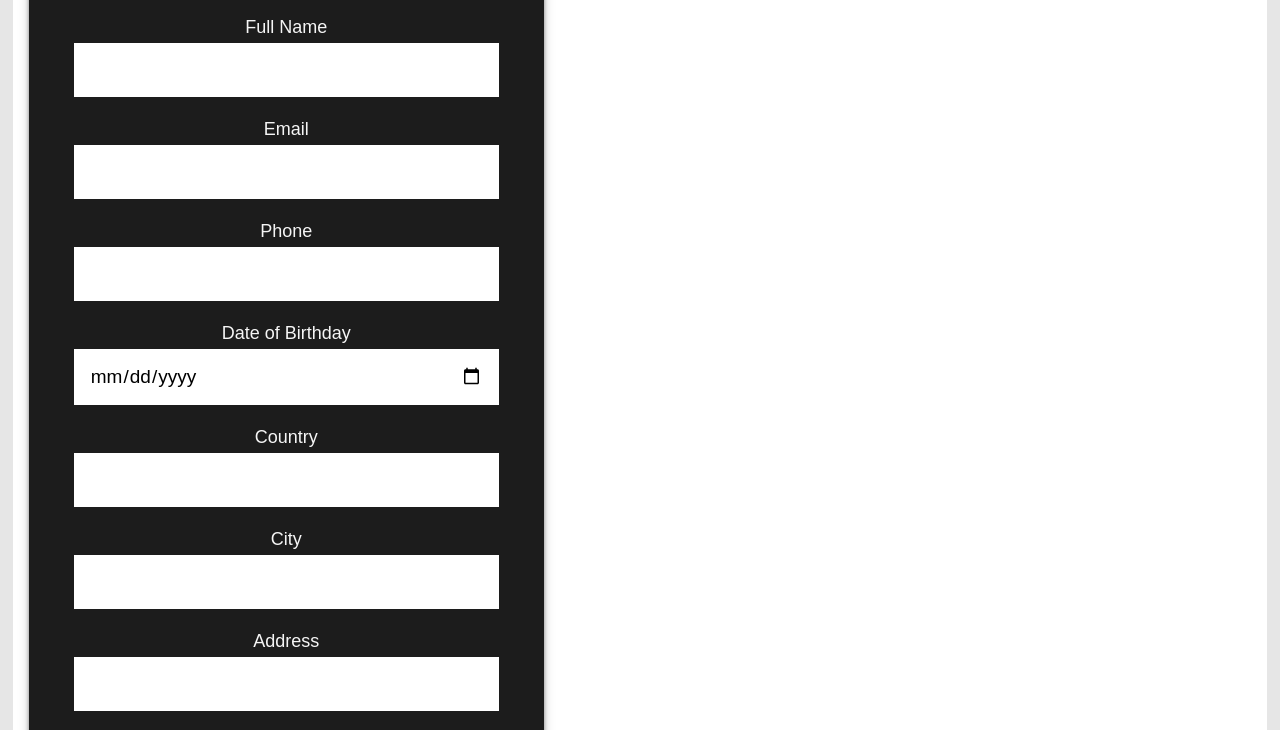
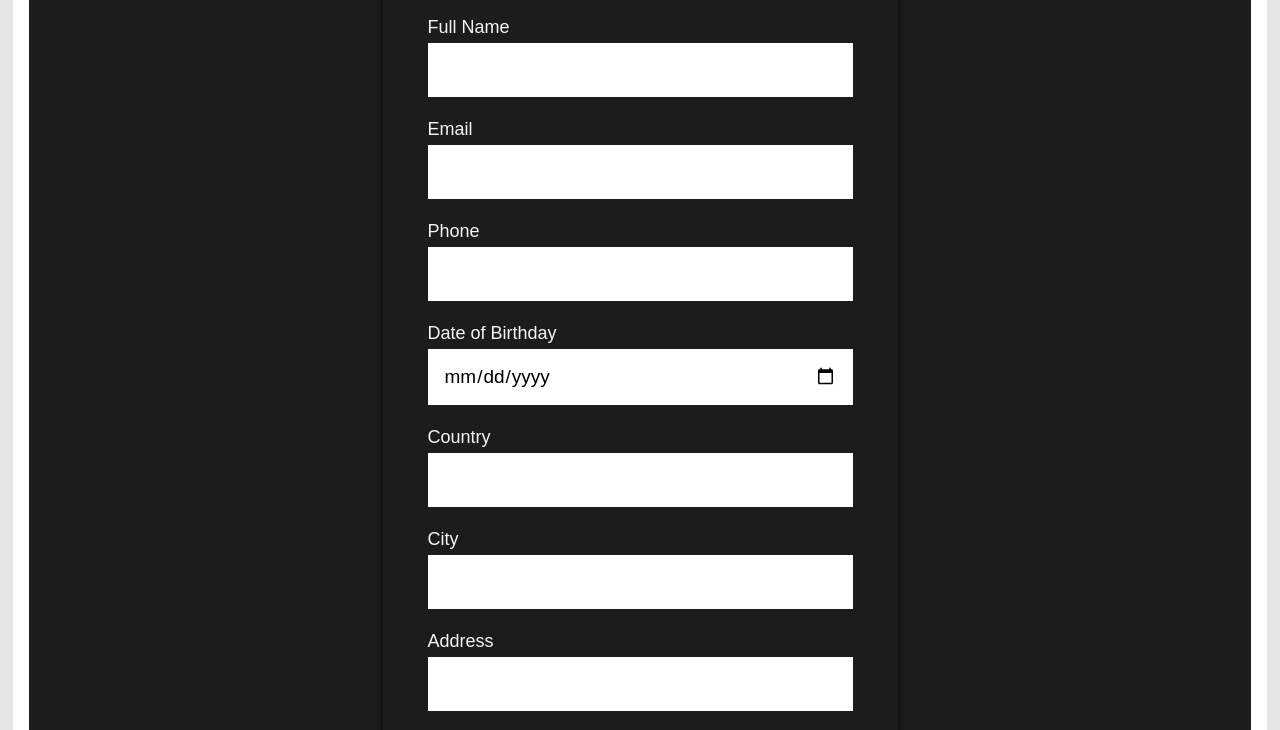
Before and after one commit to BarbaraCMuniz/BVLFutebol, a plain HTML site: page pag5.html in a window 1280 px wide. Shown: the part 254-984 px from the top of the page. Drawn offline with Linux system fonts and the light colour scheme; files that its build step writes are made by us from their sources.

Commit message:
Update pag5.html

```diff
--- a/pag5.html
+++ b/pag5.html
@@ -20,8 +20,8 @@
     </nav>
 
 </div>
-<main align="center">
-
+<main>
+<div class="b1">
 
     <meta charset= "UTF 8">
 	<meta http-equiv = "X-UA-Compatible" content = "IE= edge">
@@ -31,7 +31,7 @@
 	<title> Form</title>
 
 
-	<section class="b1" align="center">
+	<section>
 	<h2>Register Here</h2>
 	<form action="https://api.staticforms.xyz/submit" method= "post">
 	 <label> Full Name</label>
@@ -57,7 +57,7 @@
 	 </form>
 
 		  </section>
-
+		  </div>
 		  </main>
  <footer>
  <br>
```
